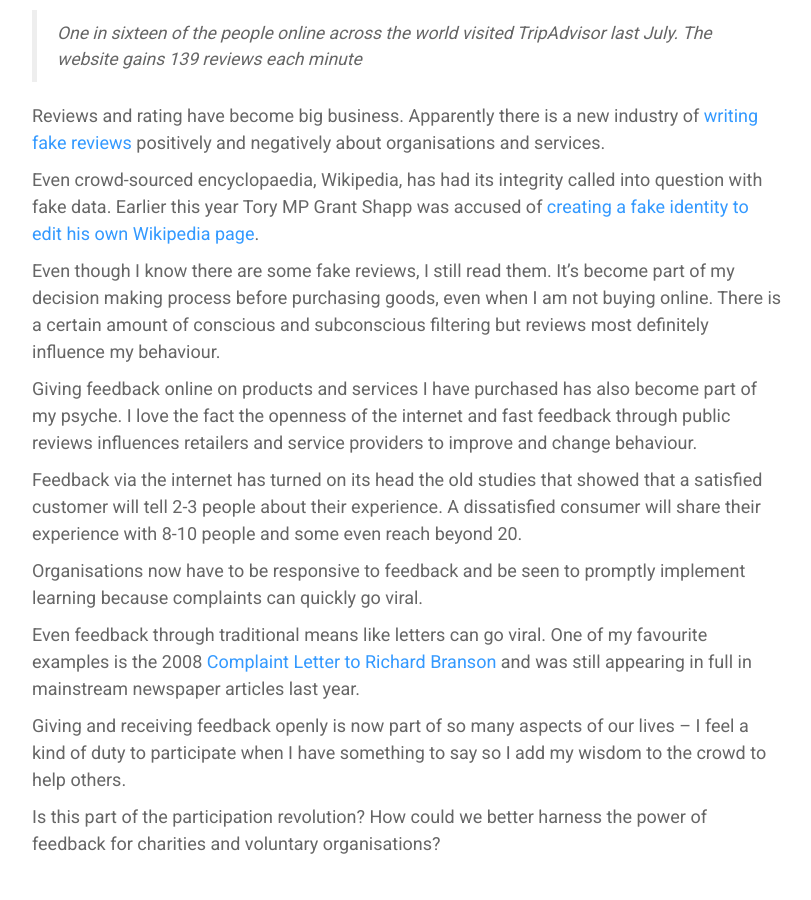
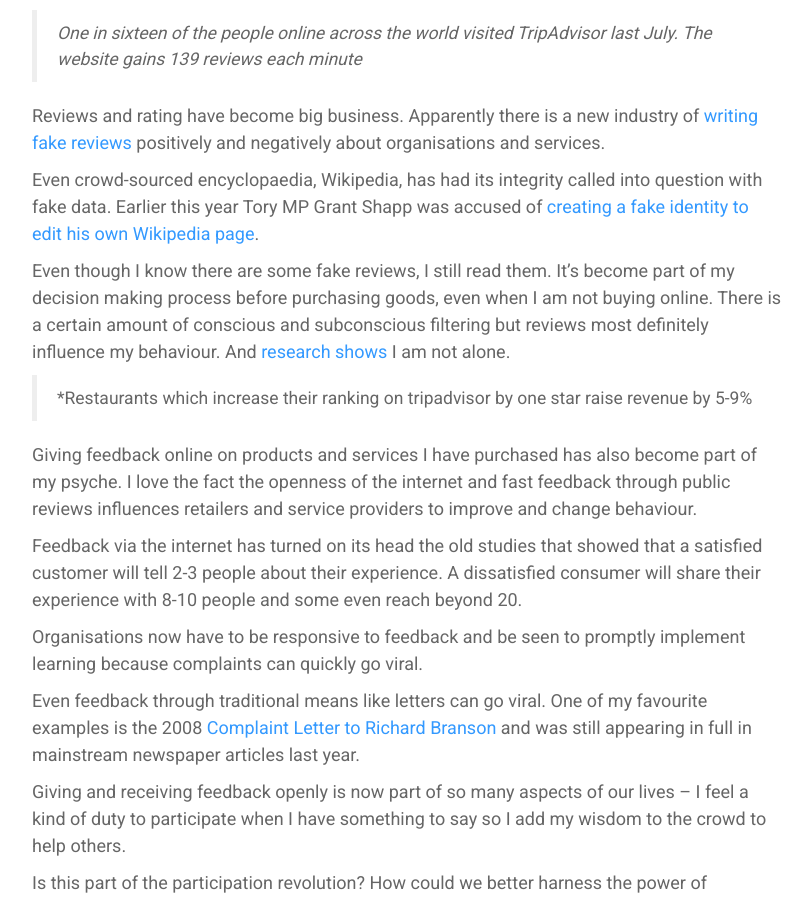
Before and after one commit to scvolabs/scvolabs-website, a Jekyll site: the page built from _posts/2015-07-02-using-the-wisdom-of-crowds.md, in a window 1280 px wide and 900 px high, scrolled down 776 px. Shown: the whole window, without its empty margins (38-849 px from the left). Built offline with Jekyll 4.4.1, drawn with Linux system fonts in a browser that asks for light colours; nearby versions of some CDN libraries; comment, search, counter and statistics services are not loaded.

Commit message:
Update 2015-07-02-using-the-wisdom-of-crowds.md

```diff
--- a/_posts/2015-07-02-using-the-wisdom-of-crowds.md
+++ b/_posts/2015-07-02-using-the-wisdom-of-crowds.md
@@ -24,7 +24,9 @@ Reviews and rating have become big business.  Apparently there is a new industry
 
 Even crowd-sourced encyclopaedia, Wikipedia, has had its integrity called into question with fake data.  Earlier this year Tory MP Grant Shapp was accused of [creating a fake identity to edit his own Wikipedia page](http://metro.co.uk/2015/04/22/tory-mp-accused-of-creating-fake-online-identity-to-edit-his-own-wikipedia-page-5161085/).
 
-Even though I know there are some fake reviews, I still read them.  It’s become part of my decision making process before purchasing goods, even when I am not buying online. There is a certain amount of conscious and subconscious filtering but reviews most definitely influence my behaviour.
+Even though I know there are some fake reviews, I still read them.  It’s become part of my decision making process before purchasing goods, even when I am not buying online. There is a certain amount of conscious and subconscious filtering but reviews most definitely influence my behaviour. And [research shows](http://www.bbc.co.uk/news/business-33205905) I am not alone.
+
+> *Restaurants which increase their ranking on tripadvisor by one star raise revenue by 5-9%
 
 Giving feedback online on products and services I have purchased has also become part of my psyche.  I love the fact the openness of the internet and fast feedback through public reviews influences retailers and service providers to improve and change behaviour.
 
```
